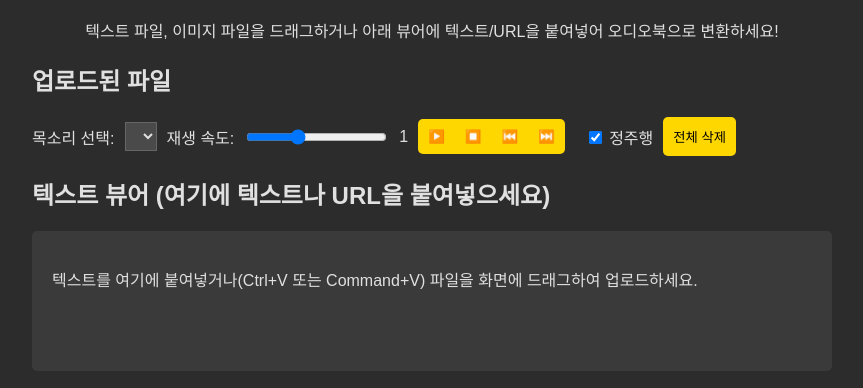
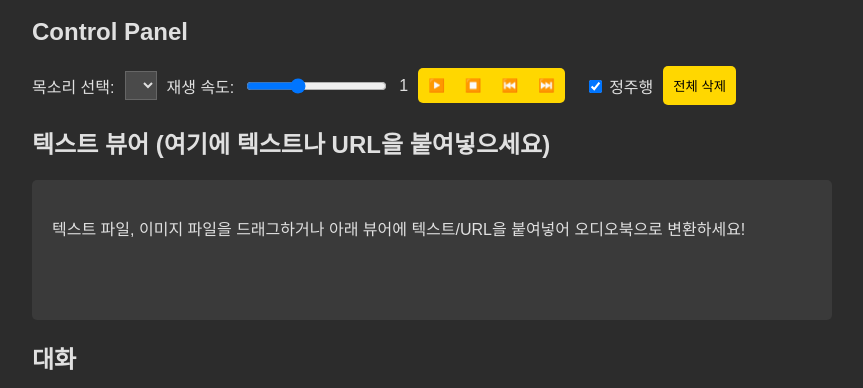
Before and after one commit to goohwan/audiobook, a plain HTML site: page index.html in a window 1280 px wide. Shown: the part 69-457 px from the top of the page, without its empty margins (208-1071 px from the left). Drawn offline with nearby package versions, Linux system fonts and the light colour scheme; a script that the page names is missing.

Commit message:
Update index.html

```diff
--- a/index.html
+++ b/index.html
@@ -55,13 +55,12 @@
 
     <header>
         <h1>책 읽어주는 가을이</h1>
-        <p>텍스트 파일, 이미지 파일을 드래그하거나 아래 뷰어에 텍스트/URL을 붙여넣어 오디오북으로 변환하세요!</p>
     </header>
 
     <div class="container">
         <div id="left_pannel">
             <div class="file-list-section">
-                <h2>업로드된 파일</h2>
+                <h2>Control Panel</h2>
                 <input type="file" id="file-input" accept=".txt,.jpg,.jpeg,.png,.gif" multiple style="display: none;">
                 <ul id="file-list"></ul>
             </div>
@@ -89,7 +88,7 @@
                     <button id="mobile-load-voice-btn">음성로드</button>
                 </div>
                 <div id="text-viewer" contenteditable="true">
-                    <p>텍스트를 여기에 붙여넣거나(Ctrl+V 또는 Command+V) 파일을 화면에 드래그하여 업로드하세요.</p>
+                    <p>텍스트 파일, 이미지 파일을 드래그하거나 아래 뷰어에 텍스트/URL을 붙여넣어 오디오북으로 변환하세요!</p>
                 </div>
             </div>
 
```
